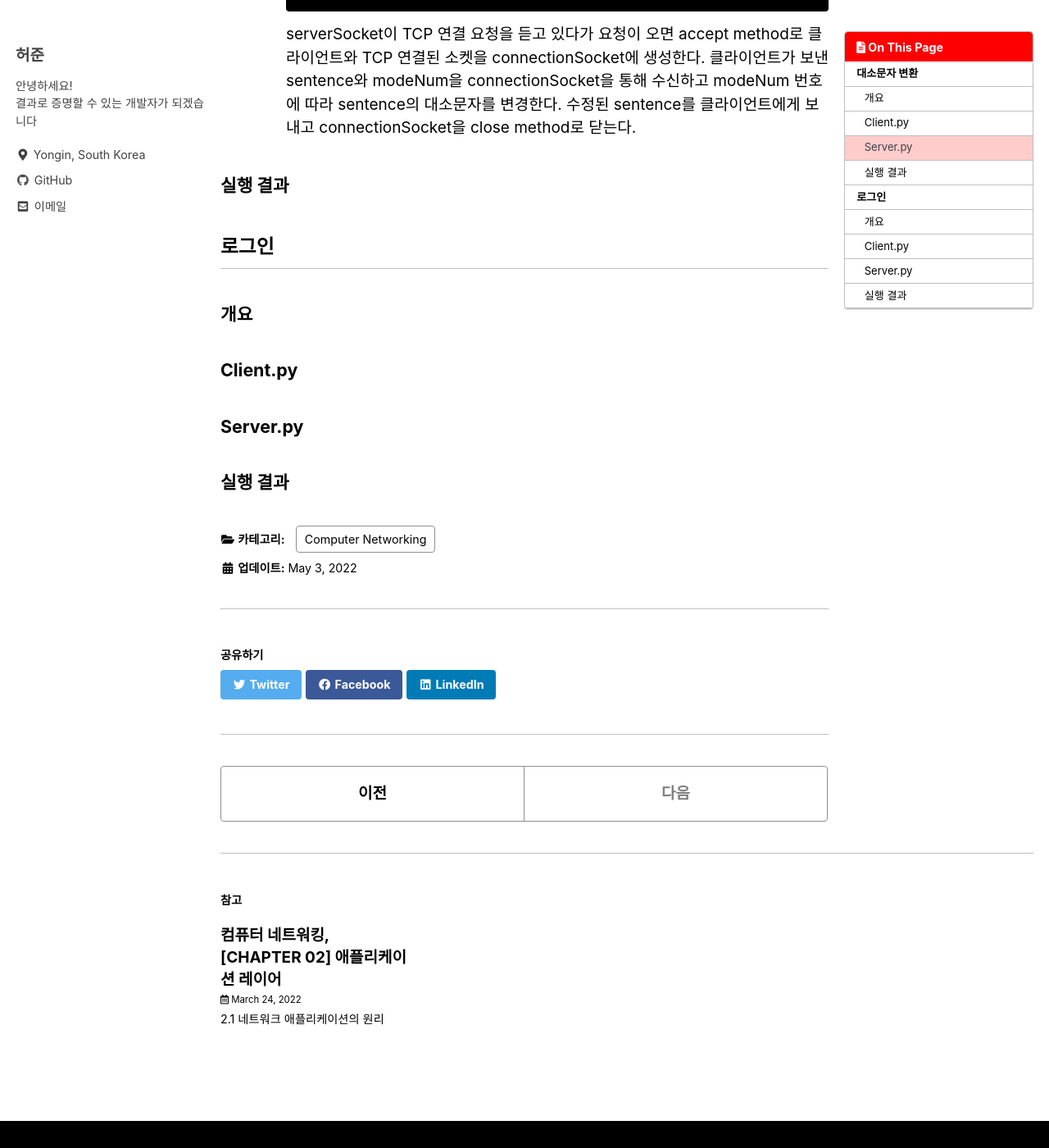
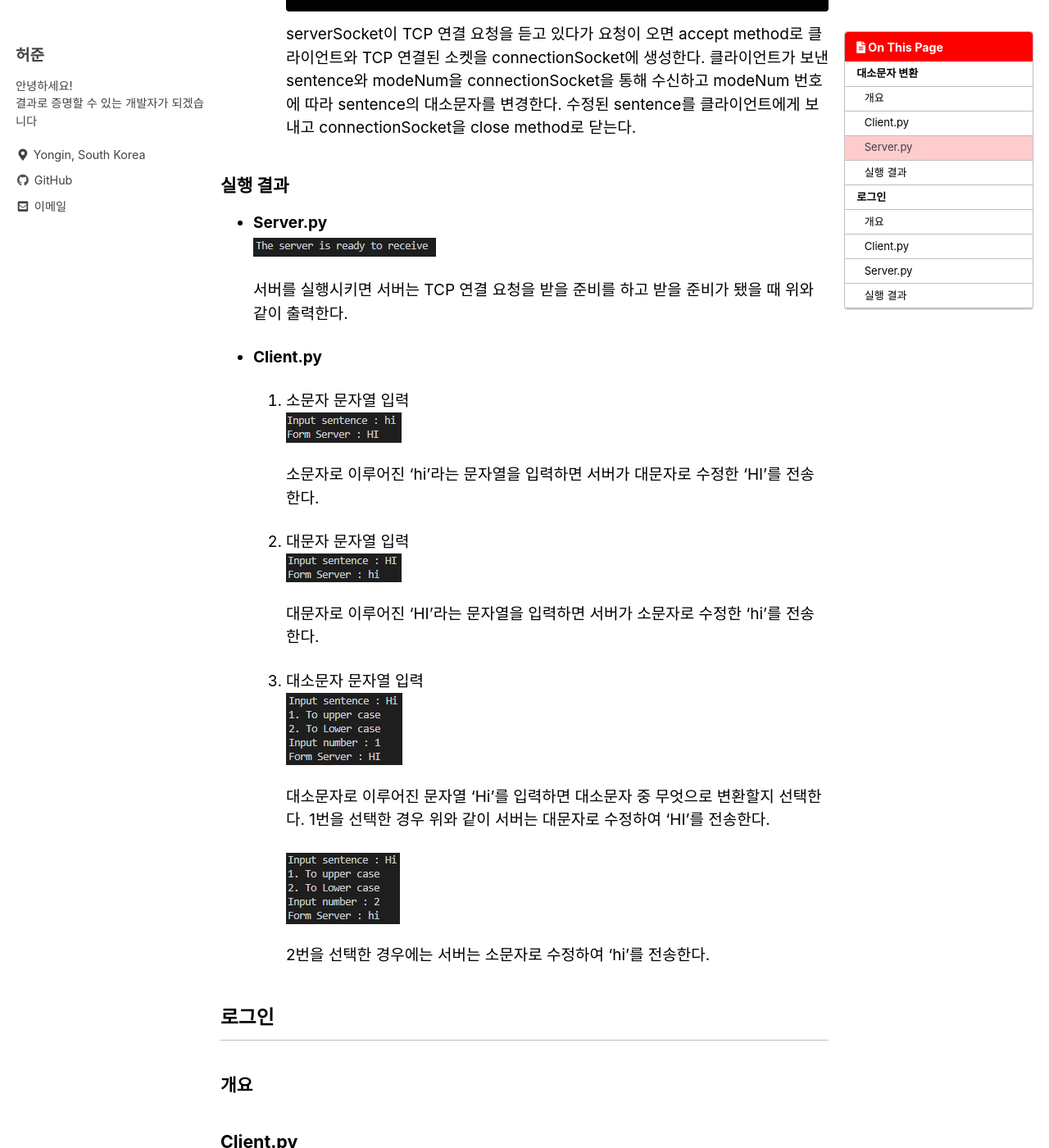
Before and after one commit to heojun990322/heojun990322.github.io, a Jekyll site: the page built from _posts/Computer Networking/22-05-03-socket_programming.md, in a window 1280 px wide and 1400 px high, scrolled down 3882 px. Shown: the whole window at 82% size. Built offline with Jekyll 4.4.1, drawn with Linux system fonts in a browser that asks for light colours; cached includes are drawn as plain includes.

Commit message:
complete 대소문자 변환

```diff
--- a/_posts/Computer Networking/22-05-03-socket_programming.md
+++ b/_posts/Computer Networking/22-05-03-socket_programming.md
@@ -147,6 +147,32 @@ title: "파이썬을 이용한 TCP 소켓 프로그래밍"
 
 ### 실행 결과
 
+- **Server.py**<br>
+    ![exe01](/assets/img/Computer%20Networking/22-05-03-socket_programming/exe01.PNG)<br>
+
+    서버를 실행시키면 서버는 TCP 연결 요청을 받을 준비를 하고 받을 준비가 됐을 때 위와 같이 출력한다.
+
+- **Client.py**<br>
+
+    1. 소문자 문자열 입력<br>
+        ![exe02](/assets/img/Computer%20Networking/22-05-03-socket_programming/exe02.PNG)<br>
+
+        소문자로 이루어진 'hi'라는 문자열을 입력하면 서버가 대문자로 수정한 'HI'를 전송한다.
+
+    2. 대문자 문자열 입력<br>
+        ![exe03](/assets/img/Computer%20Networking/22-05-03-socket_programming/exe03.PNG)<br>
+
+        대문자로 이루어진 'HI'라는 문자열을 입력하면 서버가 소문자로 수정한 'hi'를 전송한다.
+
+    3. 대소문자 문자열 입력<br>
+        ![exe04](/assets/img/Computer%20Networking/22-05-03-socket_programming/exe04.PNG)<br>
+
+        대소문자로 이루어진 문자열 'Hi'를 입력하면 대소문자 중 무엇으로 변환할지 선택한다. 1번을 선택한 경우 위와 같이 서버는 대문자로 수정하여 'HI'를 전송한다.<br>
+
+        ![exe05](/assets/img/Computer%20Networking/22-05-03-socket_programming/exe05.PNG)<br>
+
+        2번을 선택한 경우에는 서버는 소문자로 수정하여 'hi'를 전송한다.
+
 ## 로그인
 
 ### 개요
```
Also changed, not shown: assets/img/Computer Networking/22-05-03-socket_programming/exe01.PNG (added), assets/img/Computer Networking/22-05-03-socket_programming/exe02.PNG (added), assets/img/Computer Networking/22-05-03-socket_programming/exe03.PNG (added), assets/img/Computer Networking/22-05-03-socket_programming/exe04.PNG (added), assets/img/Computer Networking/22-05-03-socket_programming/exe05.PNG (added).
